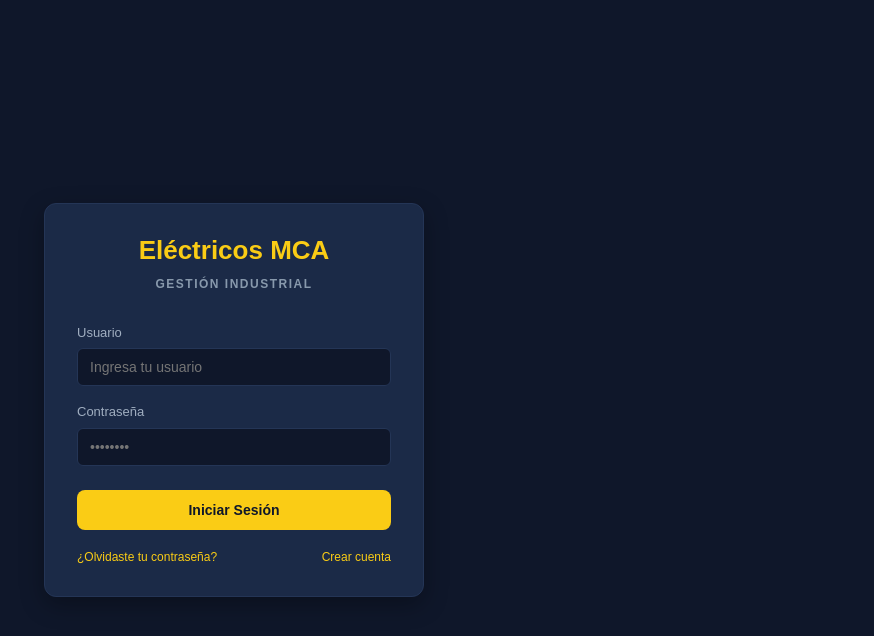
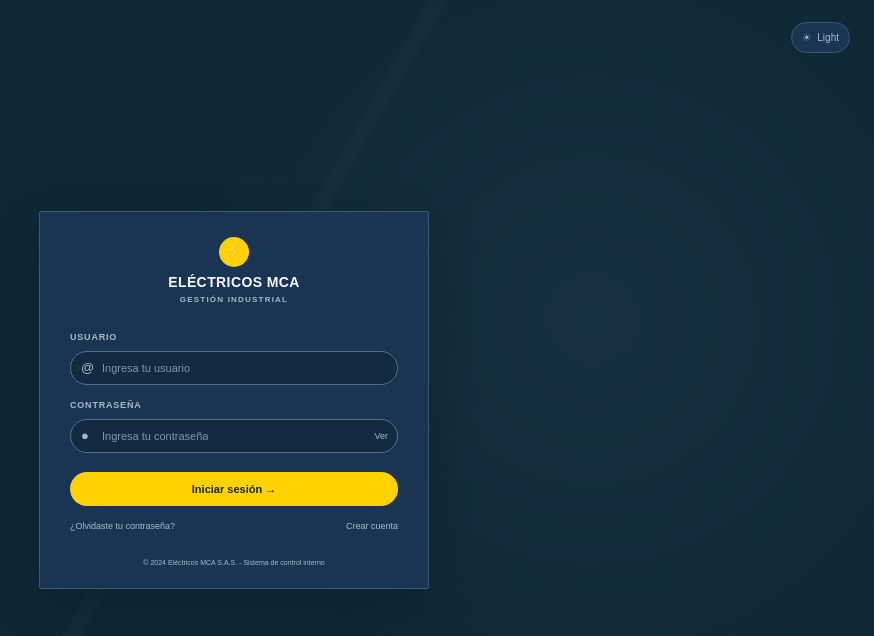
Before and after one commit to andreacardenas0610/Electricos_MCA, a React (Vite) app: page / in a window 1280 px wide. Shown: the top 636 px of the page, without its empty margins (406-1280 px from the left). Built offline with nearby package versions, Linux system fonts and the light colour scheme.

Commit message:
feat: Another login and create Splash Scream

```diff
--- a/src/App.jsx
+++ b/src/App.jsx
@@ -1,11 +1,21 @@
+import { useEffect, useState } from 'react';
 import { ThemeProvider } from './context/ThemeContext.jsx';
 import Dashboard from './pages/Dashboard.jsx';
+import { SplashScreen } from './components/SplashScreen.jsx';
 import './styles/theme.css';
+import './styles/splash.css';
 
 export default function App() {
+  const [cargando, setCargando] = useState(true);
+
+  useEffect(() => {
+    const temporizador = window.setTimeout(() => setCargando(false), 1800);
+    return () => window.clearTimeout(temporizador);
+  }, []);
+
   return (
     <ThemeProvider>
-      <Dashboard />
+      {cargando ? <SplashScreen /> : <Dashboard />}
     </ThemeProvider>
   );
 }
--- /dev/null
+++ b/src/components/SplashScreen.jsx
@@ -0,0 +1,12 @@
+export function SplashScreen() {
+  return (
+    <main className="splash-screen" aria-label="Cargando Eléctricos MCA">
+      <div className="splash-content">
+        <div className="splash-mark" aria-hidden="true">⚡</div>
+        <h1>ELÉCTRICOS MCA</h1>
+        <p>GESTIÓN INDUSTRIAL</p>
+        <span className="splash-loader" aria-hidden="true" />
+      </div>
+    </main>
+  );
+}
--- a/src/pages/AgregarNuevoServicio.jsx
+++ b/src/pages/AgregarNuevoServicio.jsx
@@ -17,7 +17,7 @@ export function AgregarNuevoServicio() {
   // PALETA DINÁMICA DE COLORES
   const theme = {
     bgApp: esOscuro ? '#0b1329' : '#f8fafc',
-    bgSidebar: esOscuro ? '#0e1830' : '#111c38',
+    bgSidebar: esOscuro ? '#0e1830' : '#e8eef3',
     bgCard: esOscuro ? '#111c38' : '#ffffff',
     bgInner: esOscuro ? '#0b1329' : '#f1f5f9',
     bgPriceBox: esOscuro ? '#21241a' : '#fefde8',
--- a/src/pages/CatalogoServicios.jsx
+++ b/src/pages/CatalogoServicios.jsx
@@ -61,7 +61,7 @@ export function CatalogoServicios() {
   // PALETA DINÁMICA DE COLORES
   const theme = {
     bgApp: esOscuro ? '#0b1329' : '#f8fafc',
-    bgSidebar: esOscuro ? '#0e1830' : '#111c38',
+    bgSidebar: esOscuro ? '#0e1830' : '#e8eef3',
     bgCard: esOscuro ? '#111c38' : '#ffffff',
     bgInner: esOscuro ? '#0b1329' : '#f1f5f9',
     border: esOscuro ? '#1e2d4a' : '#e2e8f0',
--- a/src/pages/Dashboard.jsx
+++ b/src/pages/Dashboard.jsx
@@ -1,5 +1,6 @@
-import { useState } from 'react';
+import { useEffect, useState } from 'react';
 import { Login } from './Login';
+import { SplashScreen } from '../components/SplashScreen.jsx';
 
 // Importación de las vistas
 import { PanelControl } from './PanelControl';
@@ -14,14 +15,23 @@ import { Clientes, GestionTerceros, OrdenesServicio } from './ModulosGestion';
 
 export function Dashboard() {
   const [autenticado, setAutenticado] = useState(() => {
-    return localStorage.getItem('isLoggedIn') === 'true';
+    return false;
   });
 
   const [seccionActual, setSeccionActual] = useState('panel');
+  const [mostrandoSplash, setMostrandoSplash] = useState(false);
+
+  useEffect(() => {
+    if (!mostrandoSplash) return undefined;
+
+    const temporizador = window.setTimeout(() => setMostrandoSplash(false), 1800);
+    return () => window.clearTimeout(temporizador);
+  }, [mostrandoSplash]);
 
   const handleLogin = () => {
     localStorage.setItem('isLoggedIn', 'true');
     setAutenticado(true);
+    setMostrandoSplash(true);
   };
 
   const handleLogout = () => {
@@ -31,6 +41,10 @@ export function Dashboard() {
 
   if (!autenticado) {
     return <Login onLogin={handleLogin} />;
+  }
+
+  if (mostrandoSplash) {
+    return <SplashScreen />;
   }
 
   // Agrupación del menú por categorías
@@ -73,11 +87,11 @@ export function Dashboard() {
           width: 5px;
         }
         .sidebar-scroll::-webkit-scrollbar-track {
-          background: #1e293b;
+          background: var(--bg-sidebar);
           border-radius: 4px;
         }
         .sidebar-scroll::-webkit-scrollbar-thumb {
-          background: #334155;
+          background: var(--sidebar-border);
           border-radius: 4px;
         }
         .sidebar-scroll::-webkit-scrollbar-thumb:hover {
@@ -89,8 +103,8 @@ export function Dashboard() {
       <aside style={{
         width: '270px',
         minWidth: '270px',
-        backgroundColor: '#1e293b',
-        borderRight: '1px solid #334155',
+        backgroundColor: 'var(--bg-sidebar)',
+        borderRight: '1px solid var(--sidebar-border)',
         padding: '24px 16px',
         display: 'flex',
         flexDirection: 'column',
@@ -109,7 +123,7 @@ export function Dashboard() {
                   Eléctricos MCA
                 </h1>
               </div>
-              <span style={{ fontSize: '10px', color: '#94a3b8', letterSpacing: '1.2px', fontWeight: '700', display: 'block', marginTop: '4px', textTransform: 'uppercase' }}>
+              <span style={{ fontSize: '10px', color: 'var(--sidebar-muted)', letterSpacing: '1.2px', fontWeight: '700', display: 'block', marginTop: '4px', textTransform: 'uppercase' }}>
                 Gestión Industrial
               </span>
             </div>
@@ -149,7 +163,7 @@ export function Dashboard() {
                 <span style={{
                   fontSize: '10px',
                   fontWeight: '700',
-                  color: '#64748b',
+                  color: 'var(--sidebar-muted)',
                   letterSpacing: '1px',
                   padding: '0 12px 8px 12px',
                   display: 'block'
@@ -172,8 +186,8 @@ export function Dashboard() {
                           padding: '10px 14px',
                           borderRadius: '8px',
                           border: 'none',
-                          backgroundColor: activo ? '#334155' : 'transparent',
-                          color: activo ? '#facc15' : '#cbd5e1',
+                          backgroundColor: activo ? 'var(--sidebar-active)' : 'transparent',
+                          color: activo ? '#facc15' : 'var(--sidebar-text)',
                           fontWeight: activo ? '700' : '500',
                           cursor: 'pointer',
                           textAlign: 'left',
@@ -184,14 +198,14 @@ export function Dashboard() {
                         }}
                         onMouseEnter={(e) => {
                           if (!activo) {
-                            e.currentTarget.style.backgroundColor = 'rgba(255, 255, 255, 0.05)';
+                            e.currentTarget.style.backgroundColor = 'var(--sidebar-hover)';
                             e.currentTarget.style.color = '#ffffff';
                           }
                         }}
                         onMouseLeave={(e) => {
                           if (!activo) {
                             e.currentTarget.style.backgroundColor = 'transparent';
-                            e.currentTarget.style.color = '#cbd5e1';
+                            e.currentTarget.style.color = 'var(--sidebar-text)';
                           }
                         }}
                       >
@@ -207,7 +221,7 @@ export function Dashboard() {
         </div>
 
         {/* Acciones Inferiores y Perfil */}
-        <div style={{ display: 'flex', flexDirection: 'column', gap: '14px', paddingTop: '16px', borderTop: '1px solid #334155' }}>
+        <div style={{ display: 'flex', flexDirection: 'column', gap: '14px', paddingTop: '16px', borderTop: '1px solid var(--sidebar-border)' }}>
 
           {/* Botón de Acción Principal */}
           <button style={{
@@ -238,10 +252,10 @@ export function Dashboard() {
             display: 'flex',
             alignItems: 'center',
             justifyContent: 'space-between',
-            backgroundColor: '#0f172a',
+            backgroundColor: 'var(--sidebar-user)',
             padding: '10px 12px',
             borderRadius: '8px',
-            border: '1px solid #334155'
+            border: '1px solid var(--sidebar-border)'
           }}>
             <div style={{ display: 'flex', alignItems: 'center', gap: '10px' }}>
               <div style={{
@@ -259,8 +273,8 @@ export function Dashboard() {
                 AD
               </div>
               <div>
-                <span style={{ color: '#f8fafc', fontSize: '12px', fontWeight: '600', display: 'block', lineHeight: 1.2 }}>Admin MCA</span>
-                <span style={{ color: '#94a3b8', fontSize: '10px', display: 'block' }}>Administrador</span>
+                <span style={{ color: 'var(--text-main)', fontSize: '12px', fontWeight: '600', display: 'block', lineHeight: 1.2 }}>Admin MCA</span>
+                <span style={{ color: 'var(--sidebar-muted)', fontSize: '10px', display: 'block' }}>Administrador</span>
               </div>
             </div>
 
--- a/src/pages/GestionRolesPermisos.jsx
+++ b/src/pages/GestionRolesPermisos.jsx
@@ -49,7 +49,7 @@ export function GestionRolesPermisos() {
   // PALETA DINÁMICA DE COLORES
   const theme = {
     bgApp: esOscuro ? '#0b1329' : '#f1f5f9',
-    bgSidebar: esOscuro ? '#0e1830' : '#ffffff',
+    bgSidebar: esOscuro ? '#0e1830' : '#e8eef3',
     bgCard: esOscuro ? '#111c38' : '#ffffff',
     bgInner: esOscuro ? '#0b1329' : '#f8fafc',
     border: esOscuro ? '#1e2d4a' : '#e2e8f0',
--- a/src/pages/GestionUsuarios.jsx
+++ b/src/pages/GestionUsuarios.jsx
@@ -52,7 +52,7 @@ export function GestionUsuarios() {
   // PALETA DINÁMICA DE COLORES
   const theme = {
     bgApp: esOscuro ? '#0b1329' : '#f8fafc',
-    bgSidebar: esOscuro ? '#0e1830' : '#111c38',
+    bgSidebar: esOscuro ? '#0e1830' : '#e8eef3',
     bgCard: esOscuro ? '#111c38' : '#ffffff',
     bgInner: esOscuro ? '#0b1329' : '#f1f5f9',
     border: esOscuro ? '#1e2d4a' : '#e2e8f0',
--- a/src/pages/Login.jsx
+++ b/src/pages/Login.jsx
@@ -1,11 +1,15 @@
-import { useState } from 'react';
+import { useContext, useState } from 'react';
 import { RecuperarContrasena, Registro } from './AuthForms';
+import { ThemeContext } from '../context/ThemeContext';
+import '../styles/auth.css';
 
 export function Login({ onLogin }) {
+  const { theme, toggleTheme } = useContext(ThemeContext);
   const [usuario, setUsuario] = useState('');
   const [password, setPassword] = useState('');
   const [error, setError] = useState('');
   const [vista, setVista] = useState('login');
+  const [mostrarPassword, setMostrarPassword] = useState(false);
 
   const handleSubmit = (e) => {
     e.preventDefault();
@@ -26,124 +30,82 @@ export function Login({ onLogin }) {
   if (vista === 'recuperar') return <RecuperarContrasena onBack={() => setVista('login')} />;
 
   return (
-    <div style={{
-      display: 'flex',
-      alignItems: 'center',
-      justifyContent: 'center',
-      minHeight: '100vh',
-      width: '100vw',
-      backgroundColor: '#0f172a',
-      fontFamily: 'sans-serif'
-    }}>
-      <div style={{
-        width: '100%',
-        maxWidth: '380px',
-        backgroundColor: '#1b2a47',
-        padding: '32px',
-        borderRadius: '12px',
-        border: '1px solid #243556',
-        boxShadow: '0 8px 24px rgba(0, 0, 0, 0.3)',
-        boxSizing: 'border-box'
-      }}>
-        <div style={{ textAlign: 'center', marginBottom: '28px' }}>
-          <h1 style={{ color: '#facc15', fontSize: '26px', fontWeight: 'bold', margin: '0 0 6px 0' }}>
-            Eléctricos MCA
-          </h1>
-          <span style={{ fontSize: '12px', color: '#8899ac', letterSpacing: '1.5px', fontWeight: '600' }}>
-            GESTIÓN INDUSTRIAL
-          </span>
-        </div>
+    <main className="auth-page">
+      <div className="auth-backdrop" aria-hidden="true" />
+      <button className="auth-theme-toggle" type="button" onClick={toggleTheme} aria-label={`Cambiar a modo ${theme === 'dark' ? 'claro' : 'oscuro'}`}>
+        <span aria-hidden="true">{theme === 'dark' ? '☀' : '☾'}</span>
+        {theme === 'dark' ? 'Light' : 'Dark'}
+      </button>
+      <section className="auth-card" aria-labelledby="login-title">
+        <header className="auth-brand">
+          <div className="auth-brand-mark" aria-hidden="true">⚡</div>
+          <h1 id="login-title">ELÉCTRICOS MCA</h1>
+          <span>GESTIÓN INDUSTRIAL</span>
+        </header>
 
-        <form onSubmit={handleSubmit} style={{ display: 'flex', flexDirection: 'column', gap: '16px' }}>
+        <form className="auth-form" onSubmit={handleSubmit}>
           {error && (
-            <div style={{
-              backgroundColor: 'rgba(239, 68, 68, 0.15)',
-              color: '#ef4444',
-              padding: '10px',
-              borderRadius: '6px',
-              fontSize: '13px',
-              textAlign: 'center',
-              border: '1px solid rgba(239, 68, 68, 0.3)'
-            }}>
+            <div className="auth-error" role="alert">
               {error}
             </div>
           )}
 
-          <div>
-            <label style={{ display: 'block', color: '#a0aec0', fontSize: '13px', marginBottom: '6px' }}>
-              Usuario
-            </label>
+          <label className="auth-field">
+            <span>USUARIO</span>
+            <div className="auth-input-wrap">
+              <span className="auth-input-icon" aria-hidden="true">@</span>
               <input
                 type="text"
                 value={usuario}
                 onChange={(e) => setUsuario(e.target.value)}
                 placeholder="Ingresa tu usuario"
+                autoComplete="username"
                 required
-              style={{
-                width: '100%',
-                padding: '10px 12px',
-                borderRadius: '6px',
-                border: '1px solid #243556',
-                backgroundColor: '#0f172a',
-                color: '#fff',
-                fontSize: '14px',
-                boxSizing: 'border-box',
-                outline: 'none'
-              }}
               />
             </div>
+          </label>
 
-          <div>
-            <label style={{ display: 'block', color: '#a0aec0', fontSize: '13px', marginBottom: '6px' }}>
-              Contraseña
-            </label>
+          <label className="auth-field">
+            <span>CONTRASEÑA</span>
+            <div className="auth-input-wrap">
+              <span className="auth-input-icon" aria-hidden="true">&#9679;</span>
               <input
-              type="password"
+                type={mostrarPassword ? 'text' : 'password'}
                 value={password}
                 onChange={(e) => setPassword(e.target.value)}
-              placeholder="••••••••"
+                placeholder="Ingresa tu contraseña"
+                autoComplete="current-password"
                 required
-              style={{
-                width: '100%',
-                padding: '10px 12px',
-                borderRadius: '6px',
-                border: '1px solid #243556',
-                backgroundColor: '#0f172a',
-                color: '#fff',
-                fontSize: '14px',
-                boxSizing: 'border-box',
-                outline: 'none'
-              }}
               />
+              <button
+                className="auth-password-toggle"
+                type="button"
+                onClick={() => setMostrarPassword((visible) => !visible)}
+                aria-label={mostrarPassword ? 'Ocultar contraseña' : 'Mostrar contraseña'}
+              >
+                {mostrarPassword ? 'Ocultar' : 'Ver'}
+              </button>
             </div>
+          </label>
 
-          <button
-            type="submit"
-            style={{
-              marginTop: '8px',
-              padding: '12px',
-              borderRadius: '8px',
-              border: 'none',
-              backgroundColor: '#facc15',
-              color: '#0f172a',
-              fontWeight: 'bold',
-              fontSize: '14px',
-              cursor: 'pointer',
-              transition: 'all 0.2s ease'
-            }}
-          >
-            Iniciar Sesión
+          <button className="auth-submit" type="submit">
+            Iniciar sesión <span aria-hidden="true">&#8594;</span>
           </button>
-          <div style={{ display: 'flex', justifyContent: 'space-between', gap: '12px', marginTop: '4px' }}>
-            <button type="button" onClick={() => { setError(''); setVista('recuperar'); }} style={{ border: 'none', background: 'none', color: '#facc15', cursor: 'pointer', fontSize: '12px', padding: 0 }}>
+
+          <div className="auth-links">
+            <button type="button" onClick={() => { setError(''); setVista('recuperar'); }}>
               ¿Olvidaste tu contraseña?
             </button>
-            <button type="button" onClick={() => { setError(''); setVista('registro'); }} style={{ border: 'none', background: 'none', color: '#facc15', cursor: 'pointer', fontSize: '12px', padding: 0 }}>
+            <button type="button" onClick={() => { setError(''); setVista('registro'); }}>
               Crear cuenta
             </button>
           </div>
         </form>
-      </div>
-    </div>
+
+        <footer className="auth-footer">
+          © 2024 Eléctricos MCA S.A.S. - Sistema de control interno
+        </footer>
+      </section>
+    </main>
   );
 }
--- a/src/pages/ProgramacionActividades.jsx
+++ b/src/pages/ProgramacionActividades.jsx
@@ -43,7 +43,7 @@ export function ProgramacionActividades() {
   // PALETA DINÁMICA DE COLORES
   const theme = {
     bgApp: esOscuro ? '#0b1329' : '#f8fafc',
-    bgSidebar: esOscuro ? '#0e1830' : '#111c38',
+    bgSidebar: esOscuro ? '#0e1830' : '#e8eef3',
     bgCard: esOscuro ? '#111c38' : '#ffffff',
     bgInner: esOscuro ? '#0b1329' : '#f1f5f9',
     border: esOscuro ? '#1e2d4a' : '#e2e8f0',
--- /dev/null
+++ b/src/styles/auth.css
@@ -0,0 +1,106 @@
+.auth-page {
+  --auth-bg: #102836;
+  --auth-card: #193553;
+  --auth-card-border: #3b5875;
+  --auth-text: #f8fafc;
+  --auth-muted: #a9b8c8;
+  --auth-input: #132a42;
+  --auth-input-border: #55708d;
+  --auth-accent: #ffd200;
+  position: relative;
+  display: grid;
+  min-height: 100vh;
+  min-height: 100dvh;
+  width: 100vw;
+  margin: 0;
+  place-items: center;
+  overflow: hidden;
+  background: var(--auth-bg);
+  color: var(--auth-text);
+  font-family: Arial, Helvetica, sans-serif;
+}
+
+[data-theme='light'] .auth-page {
+  --auth-bg: #f1f4f6;
+  --auth-card: rgba(255, 255, 255, 0.96);
+  --auth-card-border: #d9e0e5;
+  --auth-text: #1b2732;
+  --auth-muted: #6d7880;
+  --auth-input: #fbfcfd;
+  --auth-input-border: #c8d1d8;
+  --auth-accent: #f4c400;
+}
+
+.auth-backdrop {
+  position: absolute;
+  inset: 0;
+  opacity: 0.5;
+  background: linear-gradient(120deg, transparent 0 48%, rgba(255, 255, 255, 0.04) 48% 49%, transparent 49%), radial-gradient(circle at 78% 40%, rgba(92, 126, 151, 0.2), transparent 38%);
+}
+
+[data-theme='light'] .auth-backdrop {
+  opacity: 0.7;
+  background: linear-gradient(120deg, transparent 0 48%, rgba(255, 255, 255, 0.8) 48% 49%, transparent 49%), radial-gradient(circle at 78% 40%, rgba(179, 199, 211, 0.34), transparent 38%);
+}
+
+.auth-theme-toggle {
+  position: absolute;
+  top: 22px;
+  right: 24px;
+  z-index: 2;
+  display: inline-flex;
+  align-items: center;
+  gap: 6px;
+  padding: 7px 10px;
+  border: 1px solid var(--auth-card-border);
+  border-radius: 16px;
+  background: var(--auth-card);
+  color: var(--auth-muted);
+  cursor: pointer;
+  font: inherit;
+  font-size: 10px;
+}
+
+.auth-theme-toggle:hover {
+  border-color: var(--auth-accent);
+  color: var(--auth-accent);
+}
+
+.auth-card {
+  position: relative;
+  z-index: 1;
+  justify-self: center;
+  align-self: center;
+  width: min(390px, calc(100% - 32px));
+  box-sizing: border-box;
+  padding: 25px 30px 20px;
+  border: 1px solid var(--auth-card-border);
+  border-radius: 2px;
+  background: var(--auth-card);
+  box-shadow: 0 18px 45px rgba(5, 15, 24, 0.26);
+}
+
+.auth-brand { margin-bottom: 25px; text-align: center; }
+.auth-brand-mark { display: grid; width: 30px; height: 30px; margin: 0 auto 8px; place-items: center; border-radius: 50%; background: var(--auth-accent); color: #172536; font-size: 17px; font-weight: 700; }
+.auth-brand h1 { margin: 0; color: var(--auth-text); font-size: 14px; font-weight: 700; letter-spacing: 0.4px; }
+.auth-brand span { display: block; margin-top: 4px; color: var(--auth-muted); font-size: 8px; font-weight: 700; letter-spacing: 1.2px; }
+.auth-form { display: flex; flex-direction: column; gap: 14px; }
+.auth-field > span { display: block; margin-bottom: 6px; color: var(--auth-muted); font-size: 9px; font-weight: 700; letter-spacing: 0.8px; }
+.auth-input-wrap { position: relative; display: flex; align-items: center; }
+.auth-input-icon { position: absolute; left: 11px; color: var(--auth-muted); font-size: 13px; pointer-events: none; }
+.auth-input-wrap input { width: 100%; box-sizing: border-box; min-height: 34px; padding: 8px 12px 8px 31px; border: 1px solid var(--auth-input-border); border-radius: 20px; outline: none; background: var(--auth-input); color: var(--auth-text); font: inherit; font-size: 11px; }
+.auth-input-wrap input::placeholder { color: var(--auth-muted); opacity: 0.75; }
+.auth-input-wrap input:focus { border-color: var(--auth-accent); box-shadow: 0 0 0 2px rgba(255, 210, 0, 0.16); }
+.auth-password-toggle { position: absolute; right: 10px; padding: 0; border: 0; background: transparent; color: var(--auth-muted); cursor: pointer; font-size: 9px; }
+.auth-submit { min-height: 34px; margin-top: 5px; border: 0; border-radius: 18px; background: var(--auth-accent); color: #172536; cursor: pointer; font: inherit; font-size: 11px; font-weight: 700; transition: filter 160ms ease, transform 160ms ease; }
+.auth-submit:hover { filter: brightness(1.05); transform: translateY(-1px); }
+.auth-links { display: flex; justify-content: space-between; gap: 12px; }
+.auth-links button { padding: 0; border: 0; background: transparent; color: var(--auth-muted); cursor: pointer; font: inherit; font-size: 9px; }
+.auth-links button:hover, .auth-password-toggle:hover { color: var(--auth-accent); }
+.auth-error { padding: 8px 10px; border: 1px solid rgba(239, 68, 68, 0.35); border-radius: 4px; background: rgba(239, 68, 68, 0.12); color: #ef6b6b; font-size: 11px; text-align: center; }
+.auth-footer { margin-top: 24px; color: var(--auth-muted); font-size: 7px; text-align: center; }
+
+@media (max-width: 480px) {
+  .auth-theme-toggle { top: 14px; right: 14px; }
+  .auth-card { padding: 23px 22px 18px; }
+}
--- /dev/null
+++ b/src/styles/splash.css
@@ -0,0 +1,12 @@
+.splash-screen { display: grid; min-height: 100vh; min-height: 100dvh; width: 100vw; place-items: center; overflow: hidden; background: #102836; color: #f8fafc; font-family: Arial, Helvetica, sans-serif; }
+[data-theme='light'] .splash-screen { background: #f1f4f6; color: #1b2732; }
+.splash-content { display: flex; flex-direction: column; align-items: center; animation: splash-appear 600ms ease-out both; }
+.splash-mark { display: grid; width: 58px; height: 58px; place-items: center; border-radius: 50%; background: #ffd200; color: #172536; font-size: 31px; font-weight: 700; box-shadow: 0 0 0 10px rgba(255, 210, 0, 0.08); }
+.splash-content h1 { margin: 18px 0 4px; font-size: 19px; letter-spacing: 1px; }
+.splash-content p { margin: 0; color: #a9b8c8; font-size: 9px; font-weight: 700; letter-spacing: 1.8px; }
+[data-theme='light'] .splash-content p { color: #6d7880; }
+.splash-loader { width: 78px; height: 3px; margin-top: 28px; overflow: hidden; border-radius: 4px; background: rgba(169, 184, 200, 0.28); }
+.splash-loader::after { display: block; width: 38%; height: 100%; border-radius: inherit; background: #ffd200; content: ''; animation: splash-loading 1.1s ease-in-out infinite; }
+@keyframes splash-appear { from { opacity: 0; transform: translateY(8px) scale(0.98); } to { opacity: 1; transform: translateY(0) scale(1); } }
+@keyframes splash-loading { from { transform: translateX(-110%); } to { transform: translateX(280%); } }
+@media (prefers-reduced-motion: reduce) { .splash-content, .splash-loader::after { animation: none; } }
```
Also changed, not shown: src/styles/theme.css (+13 -1 lines). Lines whose indentation alone changed are shown as unchanged.
